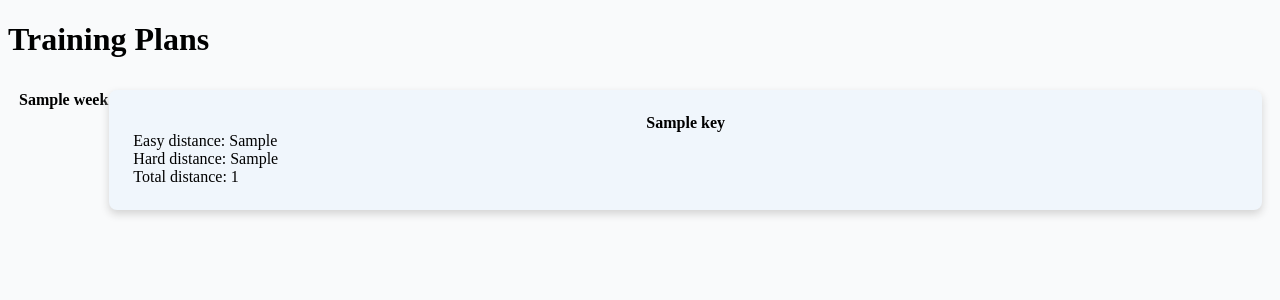
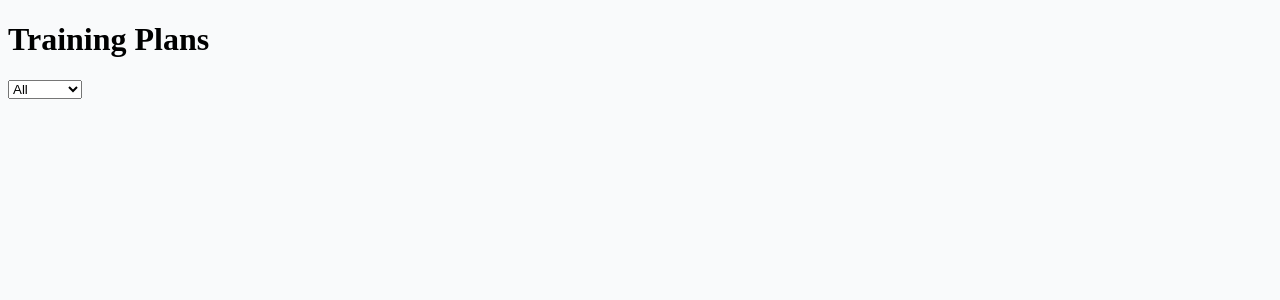
Before and after one commit to liam-lmj/runnerdata, a Flask app: template templates/training.html in a window 1280 px wide. Shown: the top 300 px of the page. Run offline with Flask 3, Linux system fonts and the light colour scheme; the template is opened without the code that fills it: most values are stand-ins (such as "Sample title", 1, 10 or a date in 2020).

Commit message:
updated training.html to use javascript with selector for all, current, previous. Some work still to do to include current week in current when not monday

```diff
--- a/templates/training.html
+++ b/templates/training.html
@@ -7,21 +7,68 @@
 {% block body %}
     <h1>Training Plans</h1>
 
-    <table class="card-table">
-    {% for plan in training_plans %}
-        <tr>
-            <th>{{ plan.week }}</th>
-            {% for key, value in plan.items() if key != "week" %}
-                {%set value_dict = value|tojson %}
-                <td>
-                    <div class="center-text">{{ key|capitalize }}</div>
-                    Easy distance: {{ value.easy_distance }}<br>
-                    Hard distance: {{ value.hard_distance }}<br>
-                    Total distance: {{ value.total_distance }}<br>
-                </td>
-            {% endfor %}
-        </tr>
-    {% endfor %}
+    <select id="trainingPlanSelection" name="trainingPlanSelection">
+            <option value="All">All</option>
+            <option value="Current">Current</option>
+            <option value="Previous">Previous</option>
+    </select>
+
+    <table id="trainingTable" class="card-table">
     </table>
 
+    <script>
+        const trainingPlans = {{ training_plans | tojson }};
+        const table = document.getElementById("trainingTable");
+        const selection = document.getElementById("trainingPlanSelection");
+
+        function renderTable() {
+            const currentSelection = selection.value;
+
+                table.innerHTML = "";
+
+                const filteredPlans = trainingPlans.filter(plan => {
+                    if (currentSelection === "All") return true;
+                    const weekYear = plan.week;
+                    const [week, year] = weekYear.split("-").map(Number);
+                    const date = new Date(year, 0, 1 + (week - 1) * 7);
+                    console.log("new");
+                    console.log(weekYear);
+                    console.log(date);
+                    const now = new Date();
+                    console.log(now);
+                    console.log("end");
+                    if (currentSelection == "Current" && date >= now){
+                        return true
+                    }
+                    if (currentSelection == "Previous" && date < now){
+                        return true
+                    }
+                    return false;
+                });
+
+                filteredPlans.forEach(plan => {
+                    const week = plan.week
+                    let row = "<tr><th>" + week + "</th>";
+
+                    for (const [key, value] of Object.entries(plan)) {
+                        if (key != "week") {
+                            const day = key.charAt(0).toUpperCase() + key.slice(1);
+                            row += "<td>";
+                            row += "<div class='center-text'>" + day + "</div>";
+                            row += "Easy distance: " + value["easy_distance"] + "<br>";
+                            row += "Hard distance: " + value["hard_distance"] + "<br>";
+                            row += "Total distance: " + (parseFloat(value["hard_distance"]) + parseFloat(value["easy_distance"])) + "<br>";
+                            row += "</td>"
+                        }
+                    }
+
+                    table.innerHTML += row;
+            });
+        }
+
+        renderTable();
+
+        selection.addEventListener("change", renderTable);
+    </script>
+
 {% endblock %}
```
Also changed, not shown: runner.db.
